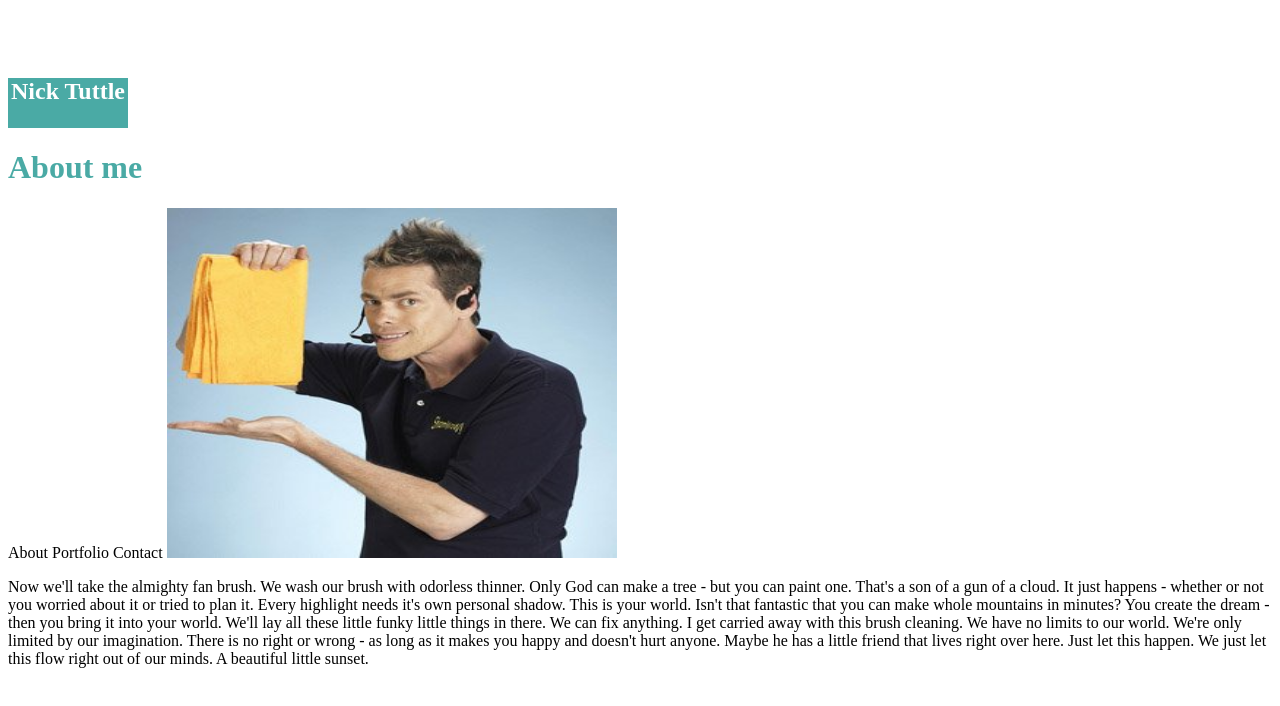
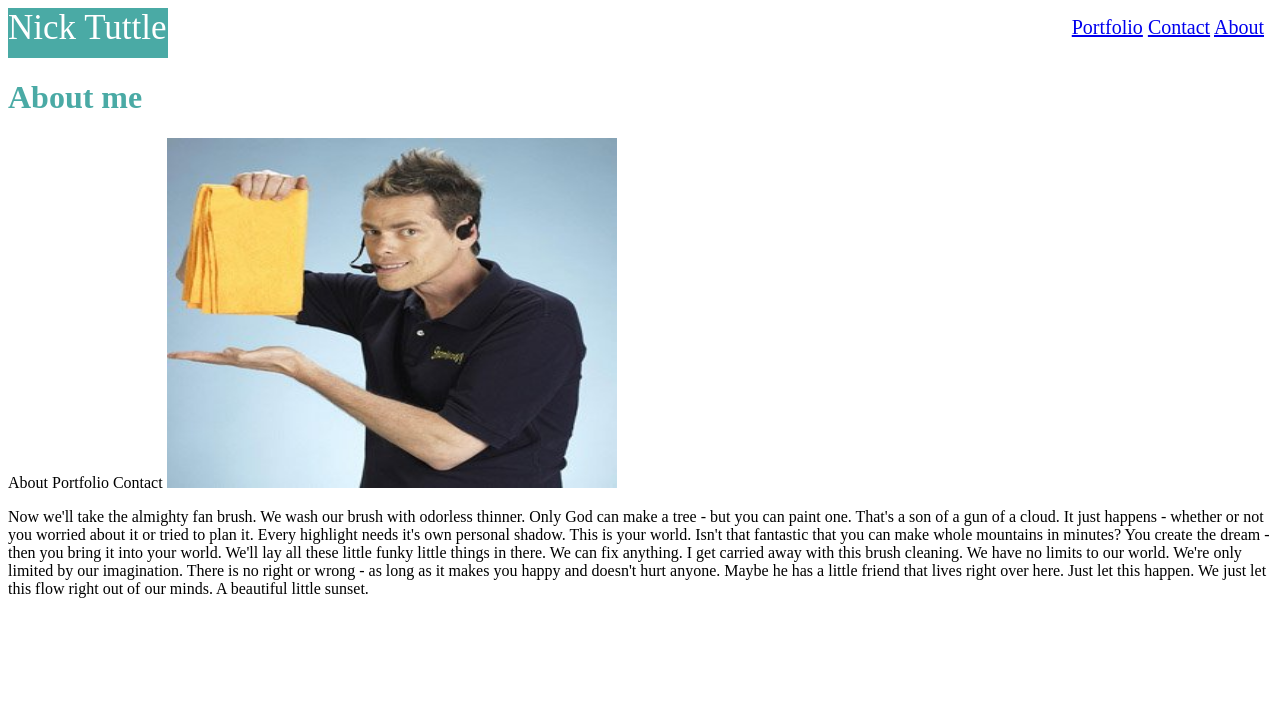
Before and after one commit to drmrnick/NickTuttle.github.io, a plain HTML site: page aboutme.html in a window 1280 px wide. Drawn offline with Linux system fonts and the light colour scheme; files whose address does not match are found by name.

Commit message:
AHA!
We are gettign somewhere now, got the links in. Got the header going and starting to bring the desing together a little bit.

```diff
--- a/aboutme.html
+++ b/aboutme.html
@@ -11,11 +11,19 @@
 
 </head>
 
+<div class="topnav">
+        <a href="#news">Portfolio</a>
+        <a href="#contact">Contact</a>
+        <a href="#about">About</a>
+      </div>
 
-<header></header>
+<header>Nick Tuttle</header>
 
-<h2>Nick Tuttle</h2>
+
 <h1> About me </h1>
+
+
+
 
 
 <body>
--- a/assets/css/style.css
+++ b/assets/css/style.css
@@ -1,19 +1,22 @@
 
 
 header {
-    width: 100%;
+    width: 160px;
     height: 50px;
+    font-size: 35px;
+    background: #4aaaa5;
+    margin: 0px;
+    color: white;
 }
 h1 {
     color: #4aaaa5;
     width: 300px;
 }
 
-h2{
-    color: white;
-    background: #4aaaa5;
-    width: 120px;
-    height: 50px;
-    text-size-adjust: 40;
-    text-align: center;
+.topnav{
+    color: rgb(163, 163, 163);
+    overflow: hidden;
+    float: right;
+    font-size: 20px;
+    padding: 8px;
 }
```
